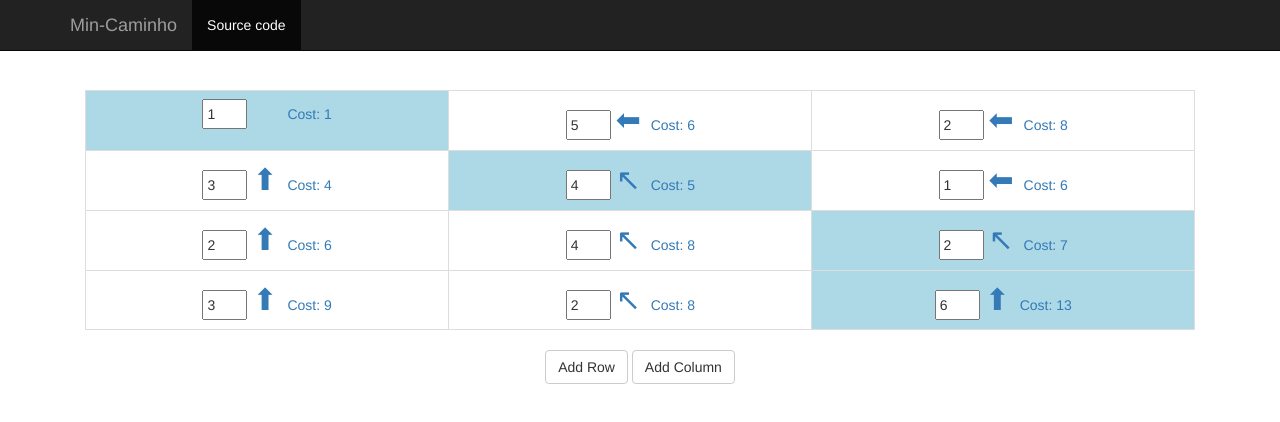
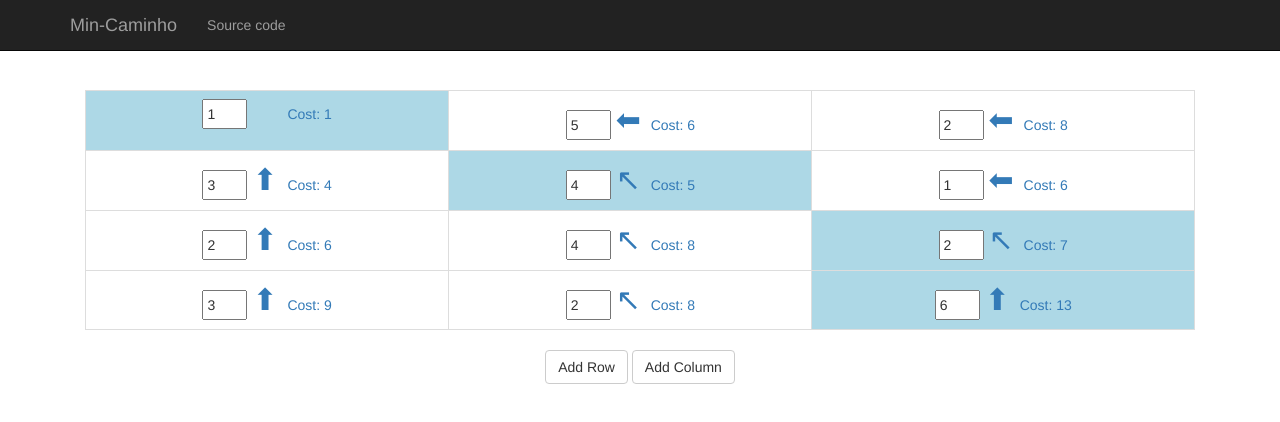
Before and after one commit to HugoJF/min-caminho, a plain HTML site: page index.html in a window 1280 px wide. Drawn offline with nearby package versions, Linux system fonts and the light colour scheme; a script that the page names is missing.

Commit message:
Removed active tag

```diff
--- a/index.html
+++ b/index.html
@@ -62,7 +62,7 @@
         </div>
         <div id="navbar" class="collapse navbar-collapse">
             <ul class="nav navbar-nav">
-                <li class="active"><a href="https://github.com/HugoJF/min-caminho">Source code</a></li>
+                <li><a href="https://github.com/HugoJF/min-caminho">Source code</a></li>
             </ul>
         </div><!--/.nav-collapse -->
     </div>
```
